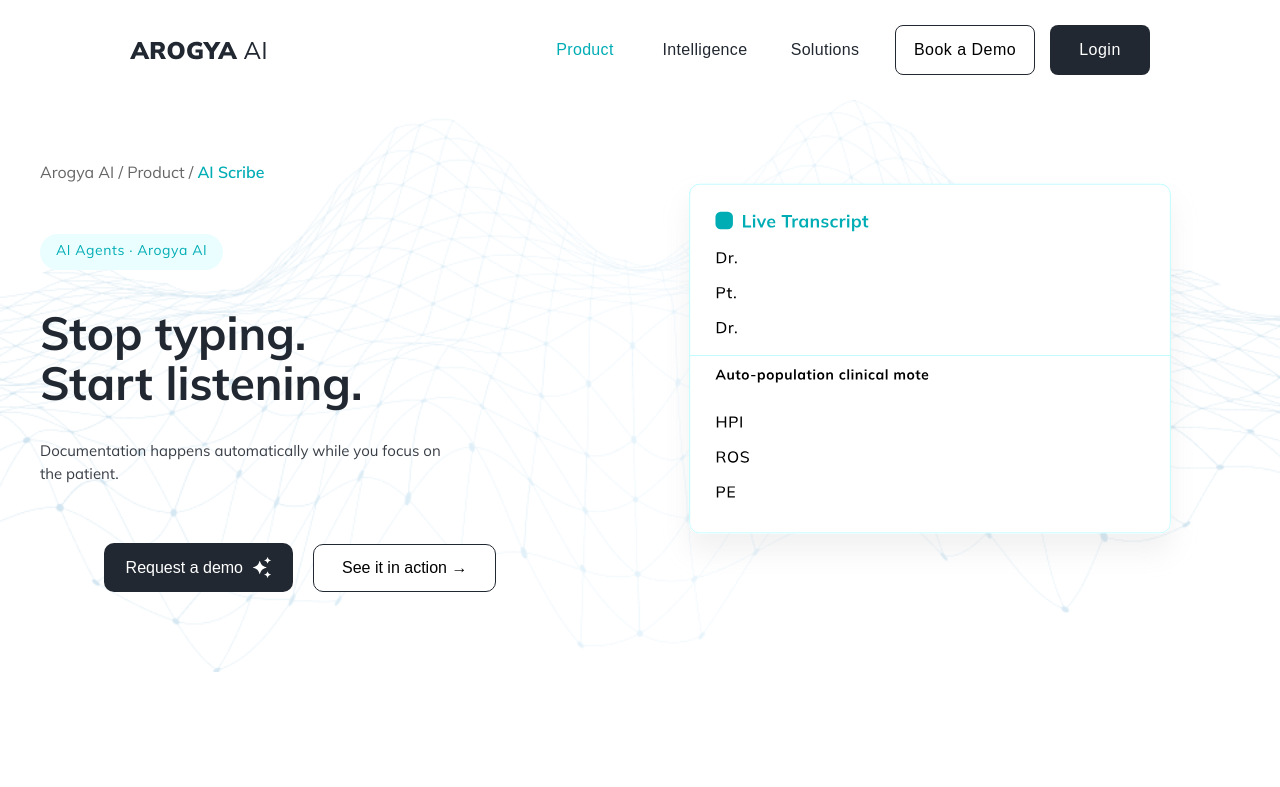
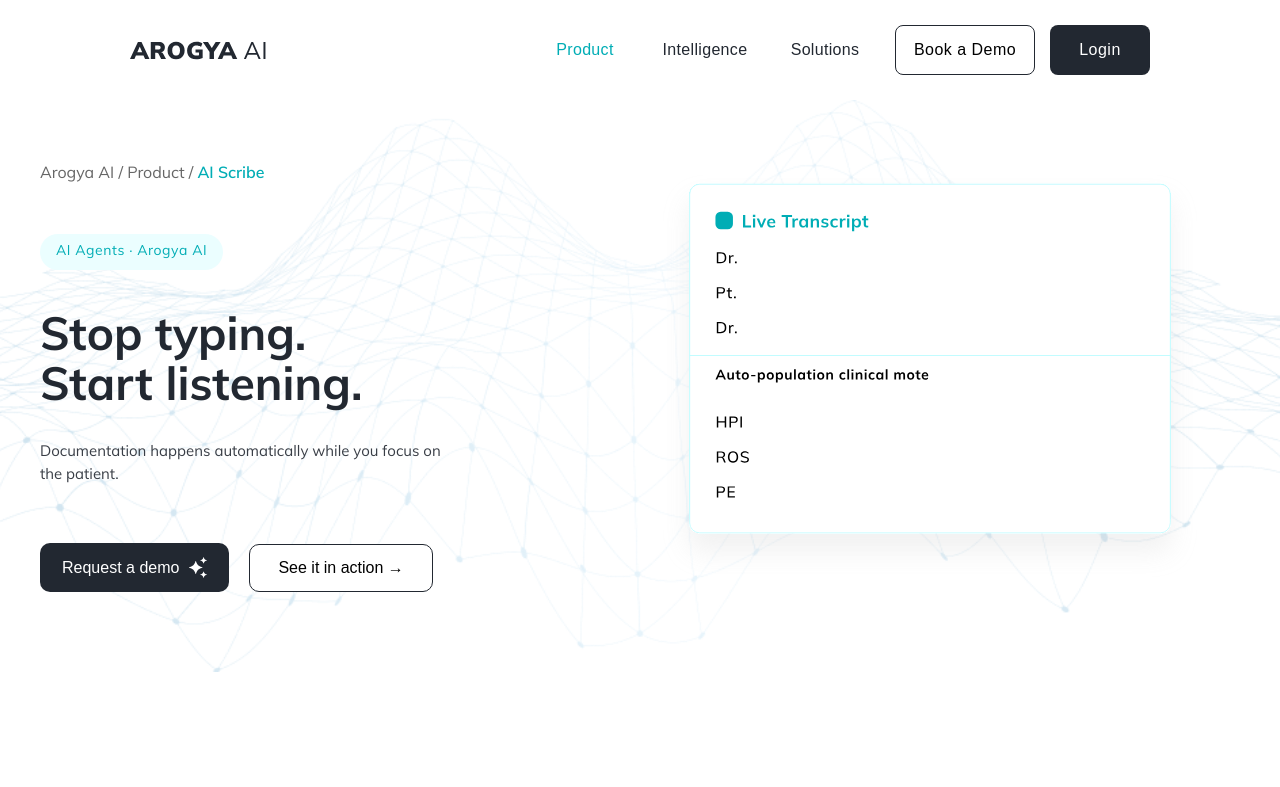
Before and after one commit to VikashLumeneo/Aarogya-AI, a React (Create React App) app: page /ai-scribe in a window 1280 px wide. Shown: the top 787 px of the page. Built offline with nearby package versions, Linux system fonts and the light colour scheme.

Commit message:
refactor: Improve layout and responsiveness of hero buttons in AiRadiologist and AiScribe components; enhance alignment and wrapping for better user experience

```diff
--- a/src/pages/AiRadiologist.css
+++ b/src/pages/AiRadiologist.css
@@ -75,6 +75,8 @@
 .hero-buttons{
 display:flex;
 gap:20px;
+justify-content:flex-start;
+align-items:center;
 }
 
 .demo-btn{
--- a/src/pages/AiScribe.css
+++ b/src/pages/AiScribe.css
@@ -73,6 +73,9 @@
 display:flex;
 gap:20px;
 margin-top:10px;
+justify-content:flex-start;
+align-items:center;
+flex-wrap:nowrap;
 }
 
 .demo-btn{
@@ -85,6 +88,10 @@
 padding:16px 24px;
 border-radius:12px;
 cursor:pointer;
+}
+
+.demo-btn img{
+width:18px;
 }
 
 .action-btn{
```
